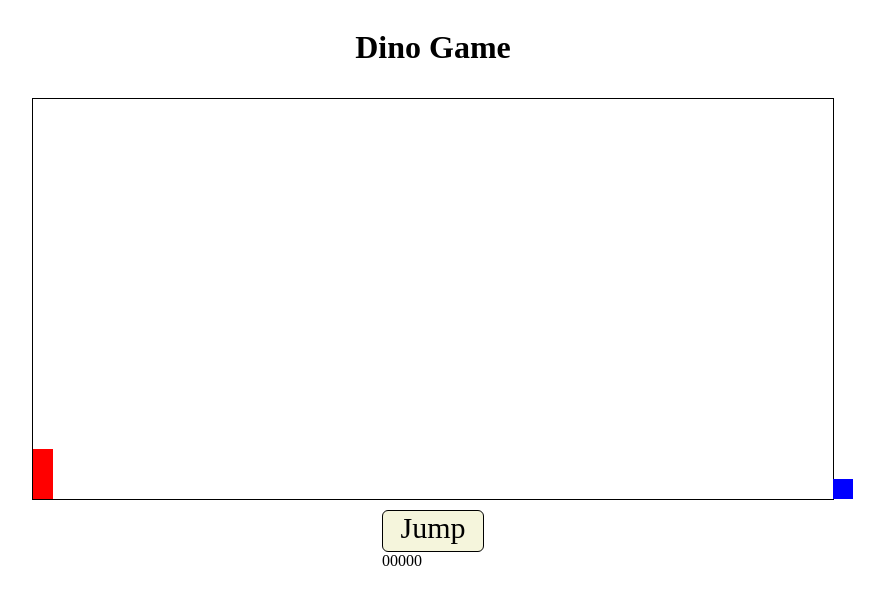
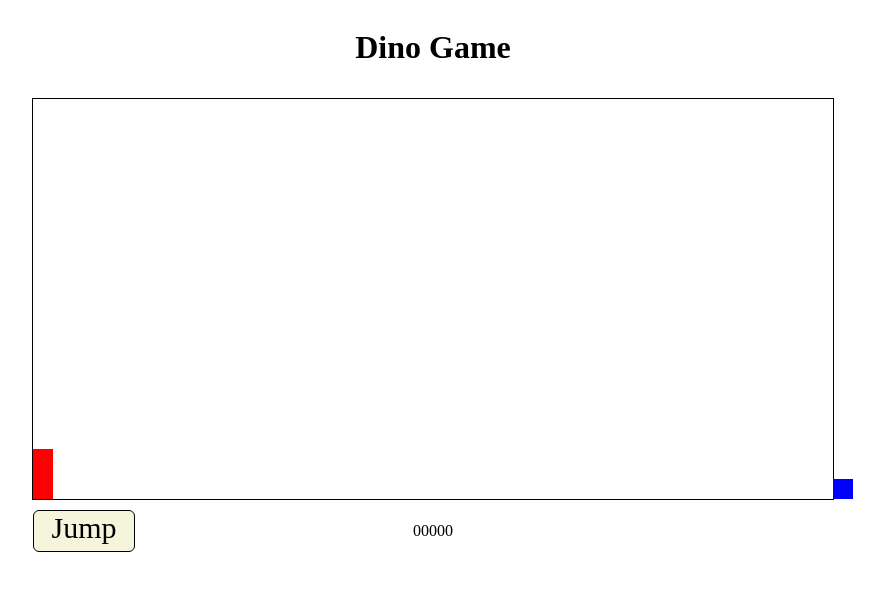
Before and after one commit to AdmiralKeso/Dino-Jump, a plain HTML site: page index.html in a window 1280 px wide. Shown: the whole page, without its empty margins (207-1091 px from the left). Drawn offline with Linux system fonts and the light colour scheme.

Commit message:
Add: Row styling

```diff
--- a/styles.css
+++ b/styles.css
@@ -38,6 +38,14 @@
     0%{left:800px;}
     100%{left:-40px;}
 }
+.row {
+    display: grid;
+    grid-template-columns: 1fr auto 1fr;
+    grid-template-rows: 1fr;
+    height: auto;
+    width: 800px;
+    align-items: center;
+}
 #jump-btn {
     width: 100px;
     height: 40px;
```
